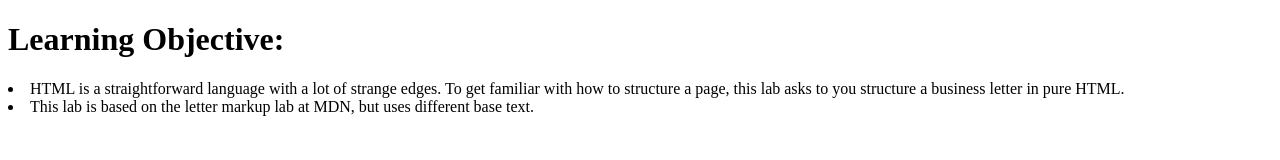
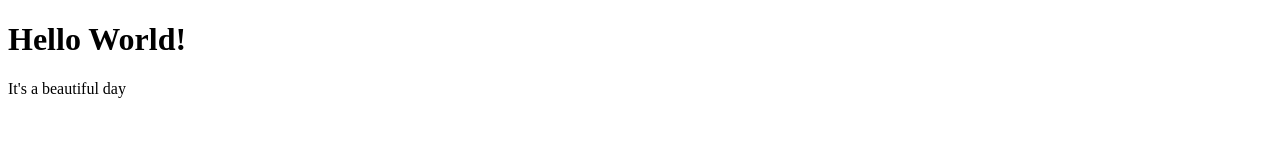
Before and after one commit to ericTle1/ericTle1.github.io, a plain HTML site: page Lab_2/index.html in a window 1280 px wide. Drawn offline with Linux system fonts and the light colour scheme.

Commit message:
Update index.html

```diff
--- a/Lab_2/index.html
+++ b/Lab_2/index.html
@@ -1,12 +1,10 @@
 <!DOCTYPE html>
-<html>
-  <head>
-    <meta charset="utf-8">
-    <title>Lab 2 - Structure a letter with HTML - using HTML with validators</title>
-  </head>
-  <body>
-    <h1>Learning Objective: </h1>
-      <li>HTML is a straightforward language with a lot of strange edges. To get familiar with how to structure a page, this lab asks to you structure a business letter in pure HTML.</li>
-      <li>This lab is based on the letter markup lab at MDN, but uses different base text. </li>
-  </body>
+<html lang=”en”>
+	<head>
+		<title>Page Title</title>
+	</head>
+	<body>
+		<h1>Hello World!</h1>
+		<p>It's a beautiful day</p>
+	</body>
 </html>
```
